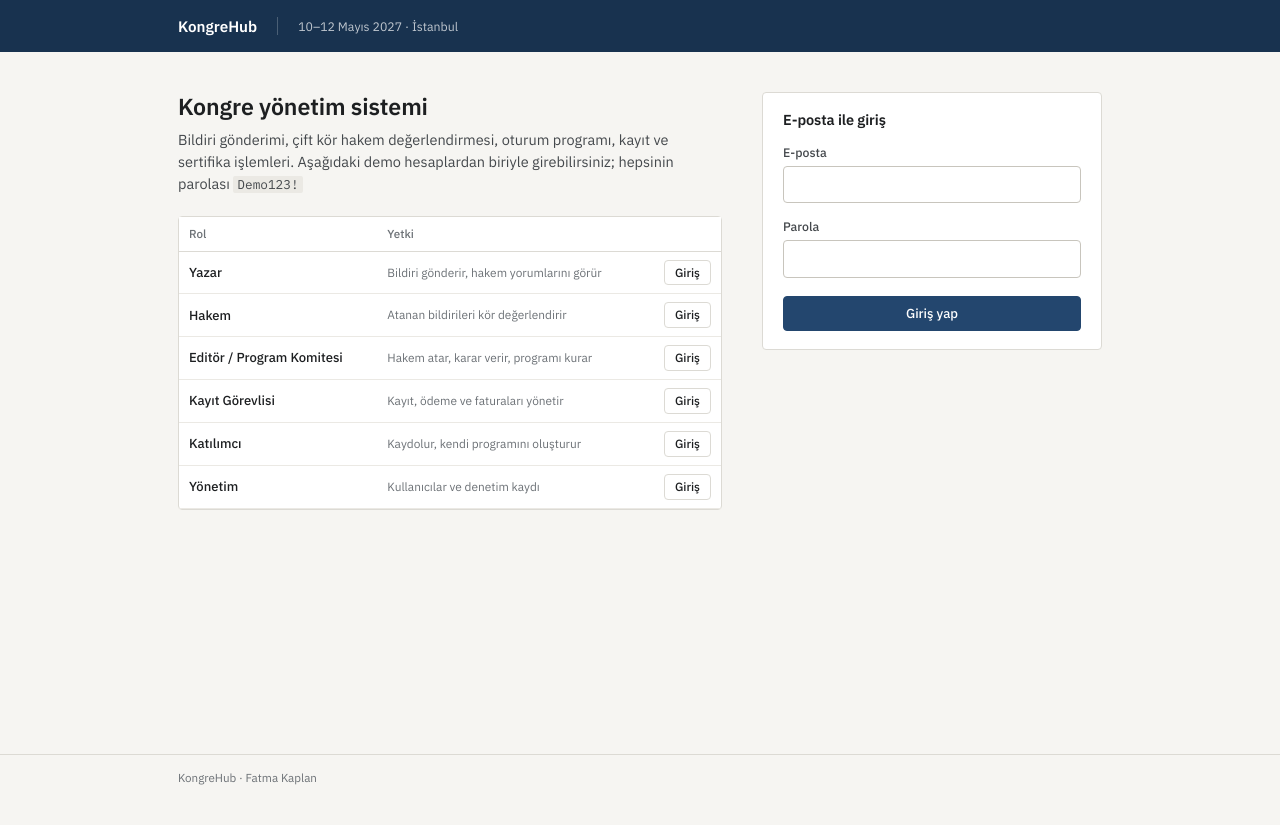
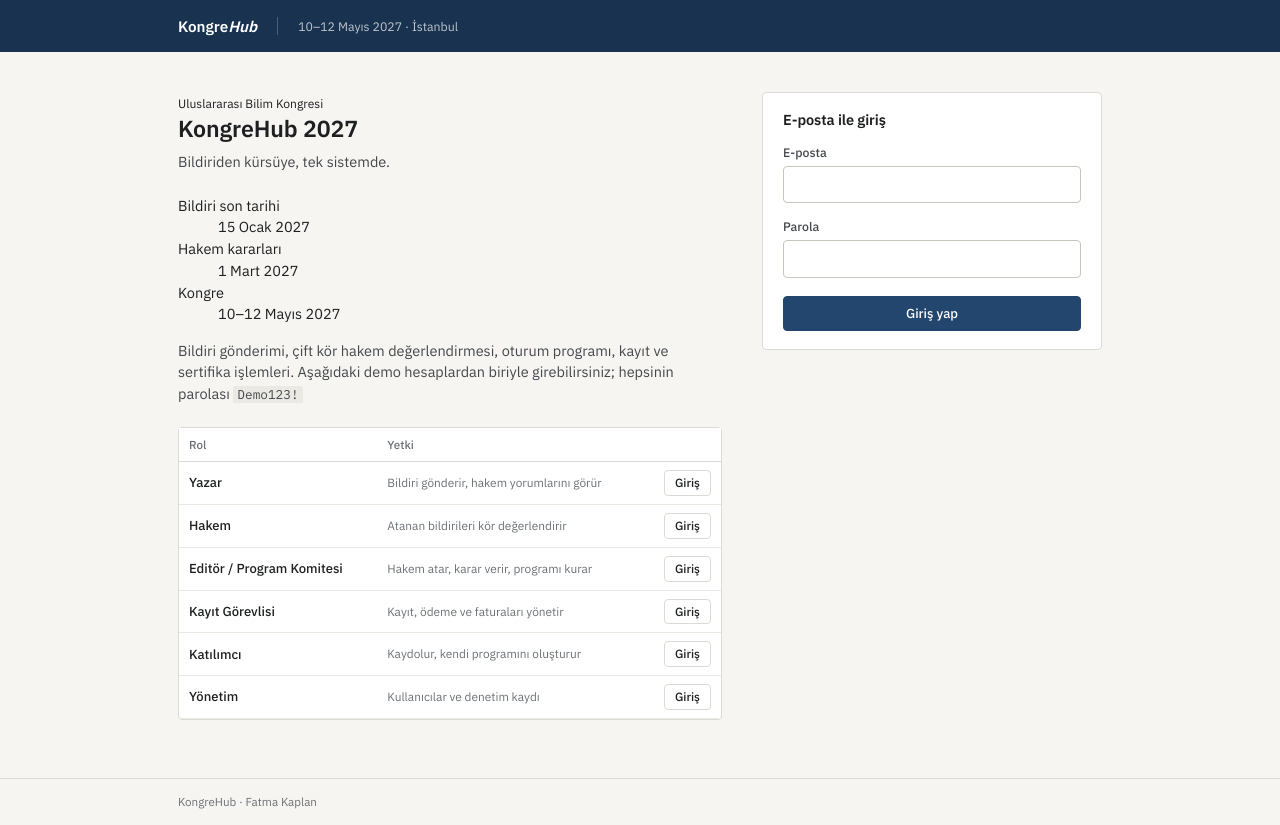
Before and after one commit to Fatmaa35/KongreHub, a React (Vite) app in the folder frontend/: page /login in a window 1280 px wide. Before the commit the page ends 800 px from the top, so only its background shows below. Built offline with nearby package versions, Linux system fonts and the light colour scheme.

Commit message:
Add serif headings, conference timeline and poster-style login

```diff
--- a/frontend/src/pages/Dashboard.tsx
+++ b/frontend/src/pages/Dashboard.tsx
@@ -92,6 +92,35 @@ function ReviewerQueue() {
   )
 }
 
+const milestones = [
+  { date: new Date('2026-09-01'), label: 'Çağrı açıldı', when: '1 Eylül 2026' },
+  { date: new Date('2027-01-15'), label: 'Bildiri son tarihi', when: '15 Ocak 2027' },
+  { date: new Date('2027-03-01'), label: 'Hakem kararları', when: '1 Mart 2027' },
+  { date: new Date('2027-05-10'), label: 'Kongre', when: '10–12 Mayıs, İstanbul' },
+]
+
+function Hero() {
+  const now = new Date()
+  const days = Math.max(0, Math.ceil((milestones[3].date.getTime() - now.getTime()) / 86400000))
+  const nextIdx = milestones.findIndex((m) => m.date > now)
+  return (
+    <section className="hero" aria-label="Kongre takvimi">
+      <div className="countdown">
+        <b>{days}</b>
+        <span>gün kaldı</span>
+      </div>
+      <ol className="milestones">
+        {milestones.map((m, i) => (
+          <li key={m.label} className={m.date <= now ? 'past' : i === nextIdx ? 'next' : ''}>
+            <b>{m.label}</b>
+            <span>{m.when}</span>
+          </li>
+        ))}
+      </ol>
+    </section>
+  )
+}
+
 export default function Dashboard() {
   const { user } = useAuth()
   const seen = useRef<number>(0)
@@ -100,6 +129,7 @@ export default function Dashboard() {
   return (
     <>
       <PageTitle sub={`${roleLabel[user!.role]} · ${user!.institution ?? ''}`}>Genel bakış</PageTitle>
+      <Hero />
 
       <Card title="Yapılacaklar">
         <ul className="todo">
--- a/frontend/src/pages/Login.tsx
+++ b/frontend/src/pages/Login.tsx
@@ -42,13 +42,22 @@ export default function Login() {
     <div className="login-page">
       <header className="login-head">
         <div className="topbar-in">
-          <span className="wordmark">KongreHub</span>
+          <span className="wordmark">Kongre<em>Hub</em></span>
           <span className="event">10–12 Mayıs 2027 · İstanbul</span>
         </div>
       </header>
       <div className="login-body">
         <section className="login-intro">
-          <h1>Kongre yönetim sistemi</h1>
+          <div className="poster">
+            <small>Uluslararası Bilim Kongresi</small>
+            <h1>KongreHub 2027</h1>
+            <p>Bildiriden kürsüye, tek sistemde.</p>
+            <dl>
+              <div><dt>Bildiri son tarihi</dt><dd>15 Ocak 2027</dd></div>
+              <div><dt>Hakem kararları</dt><dd>1 Mart 2027</dd></div>
+              <div><dt>Kongre</dt><dd>10–12 Mayıs 2027</dd></div>
+            </dl>
+          </div>
           <p>
             Bildiri gönderimi, çift kör hakem değerlendirmesi, oturum programı, kayıt ve sertifika işlemleri. Aşağıdaki demo
             hesaplardan biriyle girebilirsiniz; hepsinin parolası <code>Demo123!</code>
```
Also changed, not shown: 1 other file (tests, documents, lock files or other folders).
